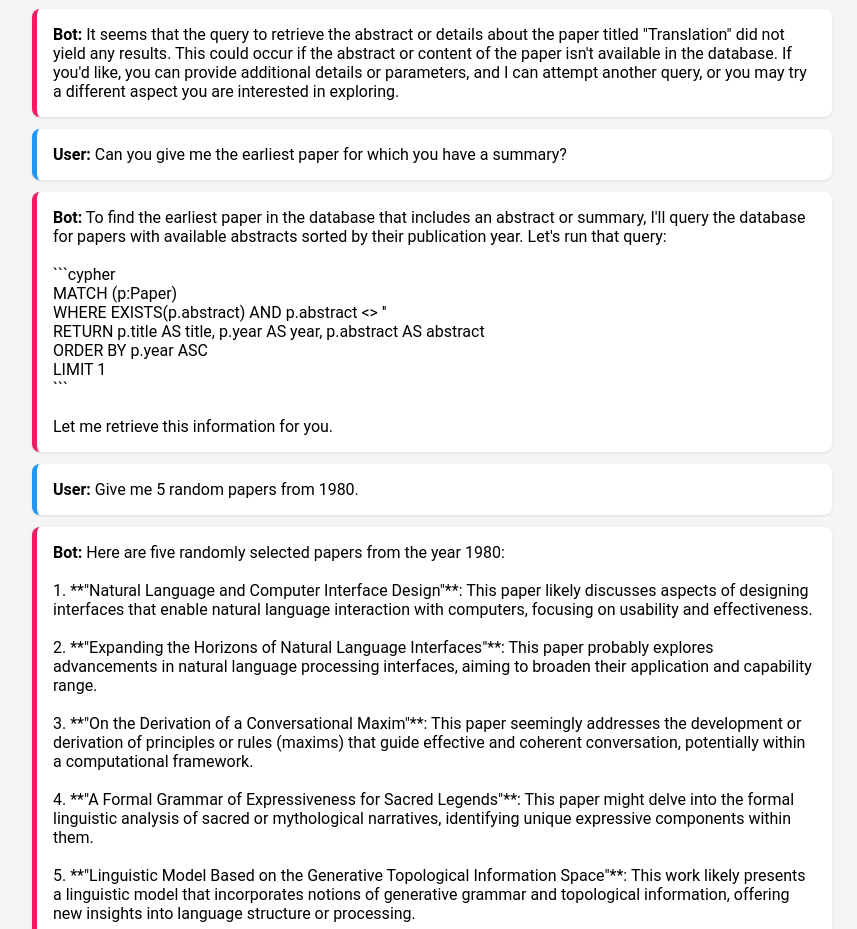
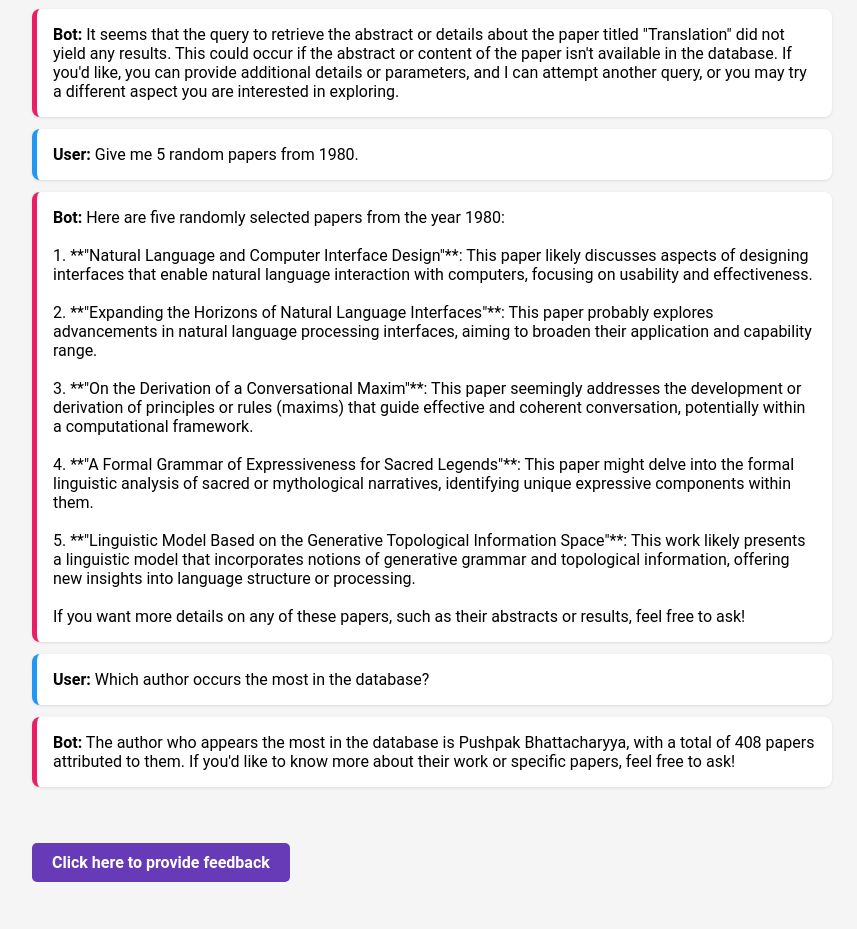
Before and after one commit to nsjl/acl-eval, a plain HTML site: page database.html in a window 1280 px wide. Shown: the part 1469-2398 px from the top of the page, without its empty margins (208-1065 px from the left). Drawn offline with Linux system fonts and the light colour scheme.

Commit message:
update chat

````diff
--- a/database.html
+++ b/database.html
@@ -19,8 +19,6 @@ a.feedback:hover { background: #5e35b1; }
 <div class='card assistant'><b>Bot:</b> The earliest paper in the database is titled &quot;Translation&quot; and was published in the year 1952. If you need more information or have specific questions about this paper or others, let me know!</div>
 <div class='card user'><b>User:</b> What is &quot;Translation&quot; about?</div>
 <div class='card assistant'><b>Bot:</b> It seems that the query to retrieve the abstract or details about the paper titled &quot;Translation&quot; did not yield any results. This could occur if the abstract or content of the paper isn&#x27;t available in the database. If you&#x27;d like, you can provide additional details or parameters, and I can attempt another query, or you may try a different aspect you are interested in exploring.</div>
-<div class='card user'><b>User:</b> Can you give me the earliest paper for which you have a summary?</div>
-<div class='card assistant'><b>Bot:</b> To find the earliest paper in the database that includes an abstract or summary, I&#x27;ll query the database for papers with available abstracts sorted by their publication year. Let&#x27;s run that query:<br><br>```cypher<br>MATCH (p:Paper)<br>WHERE EXISTS(p.abstract) AND p.abstract &lt;&gt; &#x27;&#x27;<br>RETURN p.title AS title, p.year AS year, p.abstract AS abstract<br>ORDER BY p.year ASC<br>LIMIT 1<br>```<br><br>Let me retrieve this information for you.</div>
 <div class='card user'><b>User:</b> Give me 5 random papers from 1980.</div>
 <div class='card assistant'><b>Bot:</b> Here are five randomly selected papers from the year 1980:<br><br>1. **&quot;Natural Language and Computer Interface Design&quot;**: This paper likely discusses aspects of designing interfaces that enable natural language interaction with computers, focusing on usability and effectiveness.<br><br>2. **&quot;Expanding the Horizons of Natural Language Interfaces&quot;**: This paper probably explores advancements in natural language processing interfaces, aiming to broaden their application and capability range.<br><br>3. **&quot;On the Derivation of a Conversational Maxim&quot;**: This paper seemingly addresses the development or derivation of principles or rules (maxims) that guide effective and coherent conversation, potentially within a computational framework.<br><br>4. **&quot;A Formal Grammar of Expressiveness for Sacred Legends&quot;**: This paper might delve into the formal linguistic analysis of sacred or mythological narratives, identifying unique expressive components within them.<br><br>5. **&quot;Linguistic Model Based on the Generative Topological Information Space&quot;**: This work likely presents a linguistic model that incorporates notions of generative grammar and topological information, offering new insights into language structure or processing.<br><br>If you want more details on any of these papers, such as their abstracts or results, feel free to ask!</div>
 <div class='card user'><b>User:</b> Which author occurs the most in the database?</div>
````
